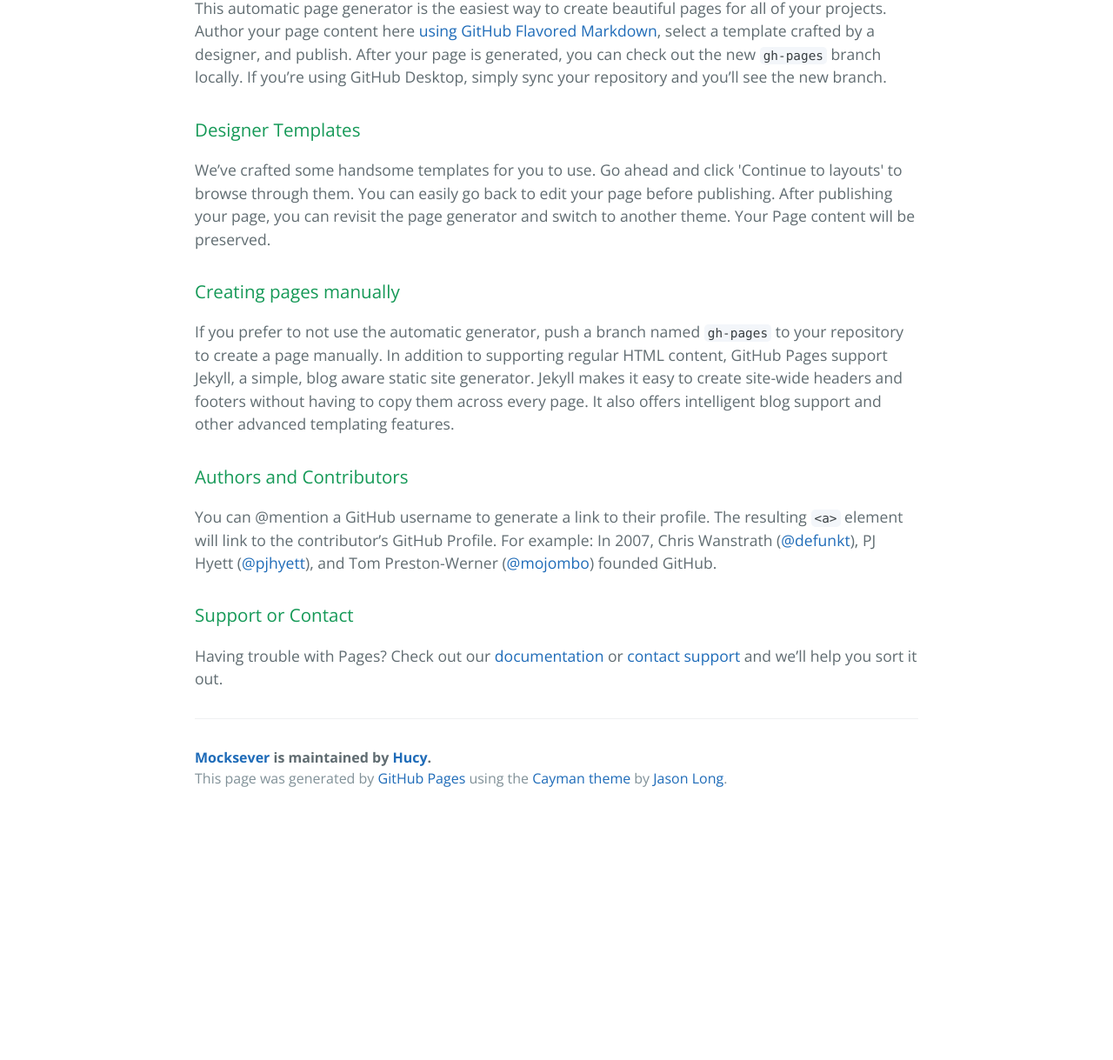
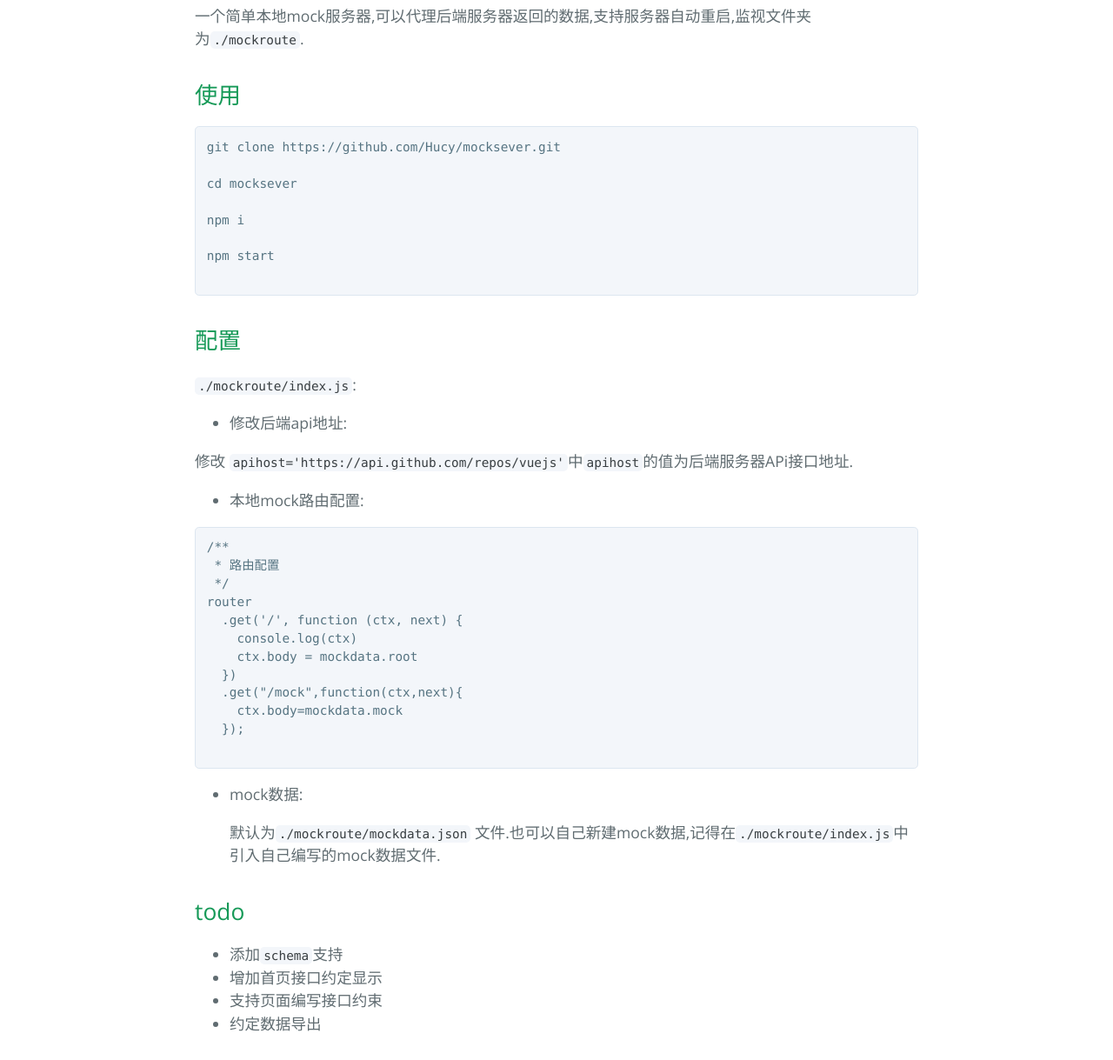
Before and after one commit to Hucy/mocksever, a plain HTML site: page index.html in a window 1280 px wide. Shown: the part 467-1686 px from the top of the page at 87% size. Before the commit the page ends 1406 px from the top, so only its background shows below. Drawn offline with nearby package versions, Linux system fonts and the light colour scheme.

```diff
--- a/index.html
+++ b/index.html
@@ -19,30 +19,70 @@
     </section>
 
     <section class="main-content">
-      <h3>
-<a id="welcome-to-github-pages" class="anchor" href="#welcome-to-github-pages" aria-hidden="true"><span aria-hidden="true" class="octicon octicon-link"></span></a>Welcome to GitHub Pages.</h3>
+      <h2>
+<a id="mocksever" class="anchor" href="#mocksever" aria-hidden="true"><span aria-hidden="true" class="octicon octicon-link"></span></a>mocksever</h2>
 
-<p>This automatic page generator is the easiest way to create beautiful pages for all of your projects. Author your page content here <a href="https://guides.github.com/features/mastering-markdown/">using GitHub Flavored Markdown</a>, select a template crafted by a designer, and publish. After your page is generated, you can check out the new <code>gh-pages</code> branch locally. If you’re using GitHub Desktop, simply sync your repository and you’ll see the new branch.</p>
+<p>一个简单本地mock服务器,可以代理后端服务器返回的数据,支持服务器自动重启,监视文件夹为<code>./mockroute</code>.</p>
 
-<h3>
-<a id="designer-templates" class="anchor" href="#designer-templates" aria-hidden="true"><span aria-hidden="true" class="octicon octicon-link"></span></a>Designer Templates</h3>
+<h2>
+<a id="使用" class="anchor" href="#%E4%BD%BF%E7%94%A8" aria-hidden="true"><span aria-hidden="true" class="octicon octicon-link"></span></a>使用</h2>
 
-<p>We’ve crafted some handsome templates for you to use. Go ahead and click 'Continue to layouts' to browse through them. You can easily go back to edit your page before publishing. After publishing your page, you can revisit the page generator and switch to another theme. Your Page content will be preserved.</p>
+<pre><code>git clone https://github.com/Hucy/mocksever.git
 
-<h3>
-<a id="creating-pages-manually" class="anchor" href="#creating-pages-manually" aria-hidden="true"><span aria-hidden="true" class="octicon octicon-link"></span></a>Creating pages manually</h3>
+cd mocksever
 
-<p>If you prefer to not use the automatic generator, push a branch named <code>gh-pages</code> to your repository to create a page manually. In addition to supporting regular HTML content, GitHub Pages support Jekyll, a simple, blog aware static site generator. Jekyll makes it easy to create site-wide headers and footers without having to copy them across every page. It also offers intelligent blog support and other advanced templating features.</p>
+npm i
 
-<h3>
-<a id="authors-and-contributors" class="anchor" href="#authors-and-contributors" aria-hidden="true"><span aria-hidden="true" class="octicon octicon-link"></span></a>Authors and Contributors</h3>
+npm start
 
-<p>You can @mention a GitHub username to generate a link to their profile. The resulting <code>&lt;a&gt;</code> element will link to the contributor’s GitHub Profile. For example: In 2007, Chris Wanstrath (<a href="https://github.com/defunkt" class="user-mention">@defunkt</a>), PJ Hyett (<a href="https://github.com/pjhyett" class="user-mention">@pjhyett</a>), and Tom Preston-Werner (<a href="https://github.com/mojombo" class="user-mention">@mojombo</a>) founded GitHub.</p>
+</code></pre>
 
-<h3>
-<a id="support-or-contact" class="anchor" href="#support-or-contact" aria-hidden="true"><span aria-hidden="true" class="octicon octicon-link"></span></a>Support or Contact</h3>
+<h2>
+<a id="配置" class="anchor" href="#%E9%85%8D%E7%BD%AE" aria-hidden="true"><span aria-hidden="true" class="octicon octicon-link"></span></a>配置</h2>
 
-<p>Having trouble with Pages? Check out our <a href="https://help.github.com/pages">documentation</a> or <a href="https://github.com/contact">contact support</a> and we’ll help you sort it out.</p>
+<p><code>./mockroute/index.js</code>:</p>
+
+<ul>
+<li>修改后端api地址:</li>
+</ul>
+
+<p>修改 <code>apihost='https://api.github.com/repos/vuejs'</code>中<code>apihost</code>的值为后端服务器APi接口地址.</p>
+
+<ul>
+<li>本地mock路由配置:</li>
+</ul>
+
+<pre><code>/**
+ * 路由配置
+ */
+router
+  .get('/', function (ctx, next) {
+    console.log(ctx)
+    ctx.body = mockdata.root
+  })
+  .get("/mock",function(ctx,next){
+    ctx.body=mockdata.mock
+  });
+
+</code></pre>
+
+<ul>
+<li>
+<p>mock数据:</p>
+
+<p>默认为<code>./mockroute/mockdata.json</code> 文件.也可以自己新建mock数据,记得在<code>./mockroute/index.js</code>中引入自己编写的mock数据文件.</p>
+</li>
+</ul>
+
+<h2>
+<a id="todo" class="anchor" href="#todo" aria-hidden="true"><span aria-hidden="true" class="octicon octicon-link"></span></a>todo</h2>
+
+<ul>
+<li>添加<code>schema</code>支持</li>
+<li>增加首页接口约定显示</li>
+<li>支持页面编写接口约束</li>
+<li>约定数据导出</li>
+</ul>
 
       <footer class="site-footer">
         <span class="site-footer-owner"><a href="https://github.com/Hucy/mocksever">Mocksever</a> is maintained by <a href="https://github.com/Hucy">Hucy</a>.</span>
```
Also changed, not shown: params.json (+1 -1 lines).
